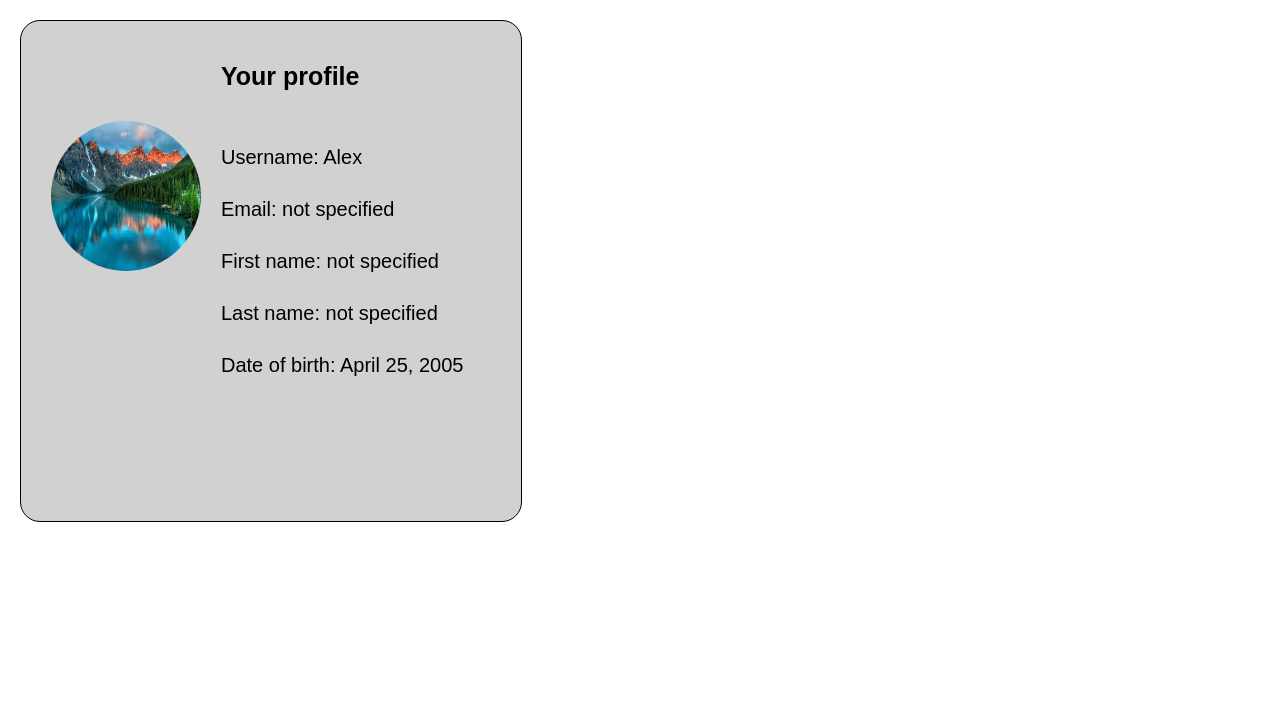
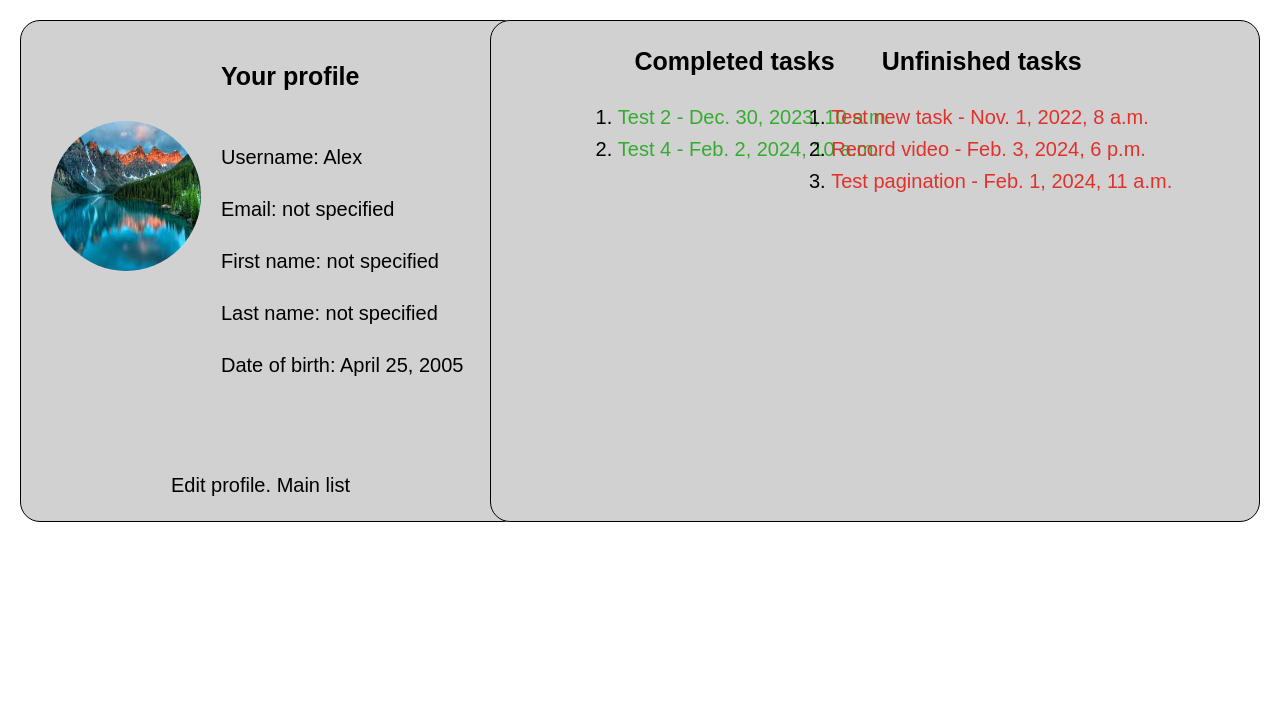
Before and after one commit to Starlexes/Todo-web-app, a Django app: page /profile/ in a window 1280 px wide. Shown: the part 110-831 px from the top of that part. Run offline with Django 4.2, Linux system fonts and the light colour scheme; the first user in the database is signed in; data comes from the database, SQL or seed files in the repository; the page is wider than the window, and the part outside it is not shown.

Commit message:
feat: added tasks list to the profile

```diff
--- a/todoapp/todolist/static/todolist/css/style.css
+++ b/todoapp/todolist/static/todolist/css/style.css
@@ -329,7 +329,16 @@ footer {
   margin: 0 auto;
 }
 
+/* Profile styles */
+
 .profile {
+  position: relative;
+  width: 100%;
+  height: 100%;
+
+}
+
+.profile-user {
   height: 500px;
   width: 500px;
   position: relative;
@@ -340,24 +349,19 @@ footer {
   left: 20px;
 }
 
-.profile h3, .profile p {
-  /* display: inline-block; */
-
-
-}
-.profile h3 {
+.profile-user h3 {
   font-size: 25px;
   top: 10px;
   left: 40%;
   position: absolute;
 }
 
-.profile p {
+.profile-user p {
   font-size: 20px;
   margin-bottom: 15px;
 }
 
-.profile img {
+.profile-user img {
   position: absolute;
   top: 100px;
   left: 30px;
@@ -374,3 +378,84 @@ footer {
   top: 20%;
   right: 0;
 }
+
+
+
+
+.profile-tasks {
+  position: absolute;
+  background-color: #d1d1d1;
+  border: 1px solid;
+  border-radius: 20px;
+  width: 60%;
+  top: 20px;
+  right: 20px;
+  height: 500px;
+}
+.profile-wrapper {
+  position: relative;
+  width: 100%;
+}
+
+.finished-tasks,.unfinished-tasks {
+  padding: 10px;
+  position: absolute;
+  top:10px;
+
+}
+.unfinished-tasks {
+  right: 10%;
+}
+.finished-tasks {
+  left: 10%;
+}
+
+.profile-tasks .title {
+  font-size: 25px;
+  font-weight: bold;
+  text-align: center;
+}
+
+.task-list ul {
+  list-style-type: decimal;
+  font-size: 20px;
+
+}
+
+.task-list a {
+  text-decoration: none;
+  color:#000;
+}
+
+.finished-tasks a {
+  color:rgb(52, 172, 48)
+}
+
+.finished-tasks a:hover {
+  color:rgb(46, 133, 43)
+}
+
+.unfinished-tasks a {
+  color:rgb(224, 49, 43)
+}
+
+.unfinished-tasks a:hover {
+  color:rgb(167, 40, 35)
+}
+
+.profile-nav {
+  position: absolute;
+  bottom: 5px;
+  font-size: 20px;
+  left: 30%;
+}
+
+.profile-nav a {
+  text-decoration: none;
+  color: #000;
+}
+
+.profile-nav a:hover {
+  font-weight: bold;
+  color: #443e3e;
+}
--- a/todoapp/todolist/templates/todolist/base.html
+++ b/todoapp/todolist/templates/todolist/base.html
@@ -19,12 +19,6 @@
   </header>
 
   <content>
-
-
-
-
-
-
     {% block content %}
     {% endblock %}
 
--- a/todoapp/todolist/templates/todolist/profile.html
+++ b/todoapp/todolist/templates/todolist/profile.html
@@ -2,6 +2,7 @@
 {% load static %}
 {% block content %}
     <div class="profile">
+        <div class="profile-user">
             <h3>Your profile</h3>
             <div class="profile-data">
                 <p>Username: {{request.user.username}}</p>
@@ -39,7 +40,39 @@
                 {% endif %}
 
             </div>
+
             <img alt="Profile image" src="{{profile_data.photo.url}}">
+            <p class="profile-nav"><a href="{% url 'todolist:edit_profile' %}">Edit profile</a>. <a href="{% url 'todolist:home' %}">Main list</a></p>
         </div>
 
+        <div class="profile-tasks">
+            <div class="profile-wrapper">
+                <div class="finished-tasks">
+                    <div class="title">
+                            <span>Completed tasks</span>
+                    </div>
+                    <div class="task-list">
+                        <ul>
+                            {% for task in ctasks %}
+                                <li><a target="_blank" href="{{task.get_absolute_url}}">{{task.title}} - {{task.finish_date}}</a></li>
+                            {% endfor %}
+                        </ul>
+                    </div>
+                </div>
+
+                <div class="unfinished-tasks">
+                    <div class="title">
+                        <span>Unfinished tasks</span>
+                    </div>
+                    <div class="task-list">
+                        <ul>
+                            {% for task in unctasks %}
+                                <li><a target="_blank" href="{{task.get_absolute_url}}">{{task.title}} - {{task.finish_date}}</a></li>
+                            {% endfor %}
+                        </ul>
+                    </div>
+                </div>
+        </div>
+        </div>
+    </div>
 {% endblock %}
```
Also changed, not shown: todoapp/db.sqlite3. Lines whose indentation alone changed are shown as unchanged.
